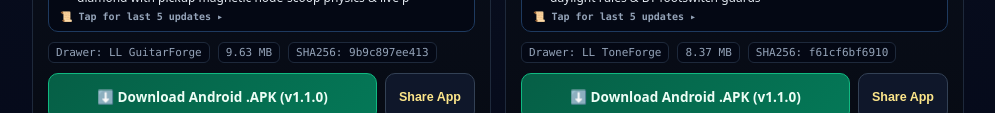
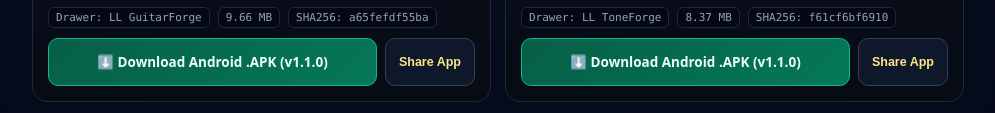
Before and after one commit to luthierlabsllc/luthierlabs-beta, a plain HTML site: page index.html in a window 1280 px wide. Shown: the part 1175-1288 px from the top of the page, without its empty margins (142-1137 px from the left). Drawn offline with Linux system fonts and the light colour scheme.

Commit message:
chore(guitarforge): publish Build 792 APK (Photo Outline Verifier & Point-to-Point Dimension Calibrator)

```diff
--- a/index.html
+++ b/index.html
@@ -500,8 +500,8 @@
         <div>
           <div class="meta" style="margin-bottom:10px;">
             <span>Drawer: LL GuitarForge</span>
-            <span>9.63 MB</span>
-            <span>SHA256: 9b9c897ee413</span>
+            <span>9.66 MB</span>
+            <span>SHA256: a65fefdf55ba</span>
           </div>
           <div class="actions">
             <a class="dl-btn" href="https://github.com/luthierlabsllc/luthierlabs-beta/releases/download/v1.1.0/GuitarForge-ToneStudio-v1.1.0.apk">⬇️ Download Android .APK (v1.1.0)</a>
```
Also changed, not shown: manifest.json.
